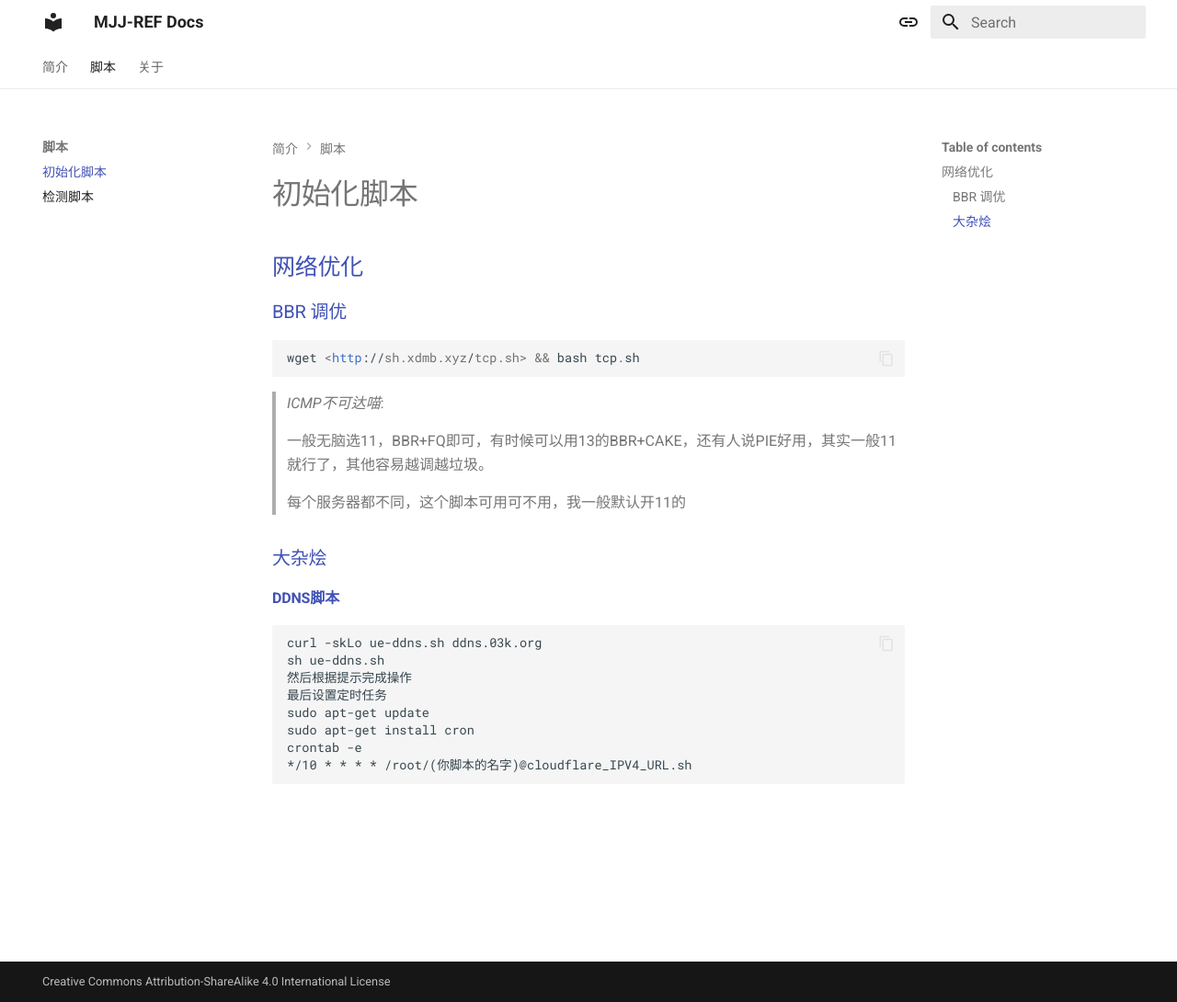
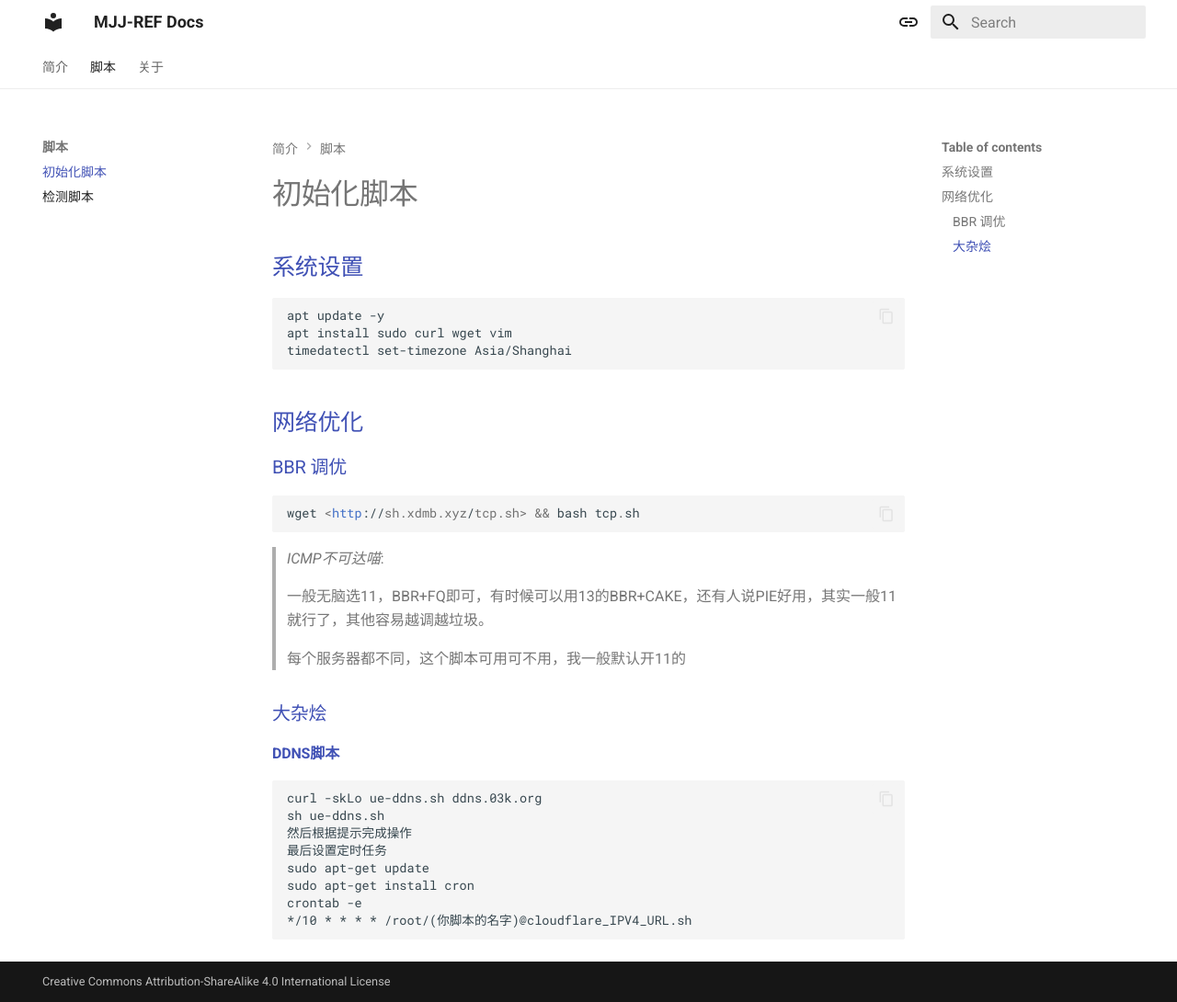
Before and after one commit to Rain-kl/MJJ-REF, an MkDocs documentation site: the page built from docs/Initialization.md, in a window 1280 px wide and 1090 px high. Shown: the whole window at 92% size. Built offline with MkDocs 1.6.1 and Material for MkDocs 9.7.7, drawn with Linux system fonts in a browser that asks for light colours.

Commit message:
vault backup: 2025-12-20 16:09:33

````diff
--- a/docs/Initialization.md
+++ b/docs/Initialization.md
@@ -1,3 +1,11 @@
+
+## 系统设置
+
+```
+apt update -y
+apt install sudo curl wget vim
+timedatectl set-timezone Asia/Shanghai
+```
 
 ## 网络优化
 
@@ -15,7 +23,6 @@ wget <http://sh.xdmb.xyz/tcp.sh> && bash tcp.sh
 
 
 
-
 ### 大杂烩
 #### [DDNS脚本](https://github.com/kkkgo/UE-DDNS)
 
````
